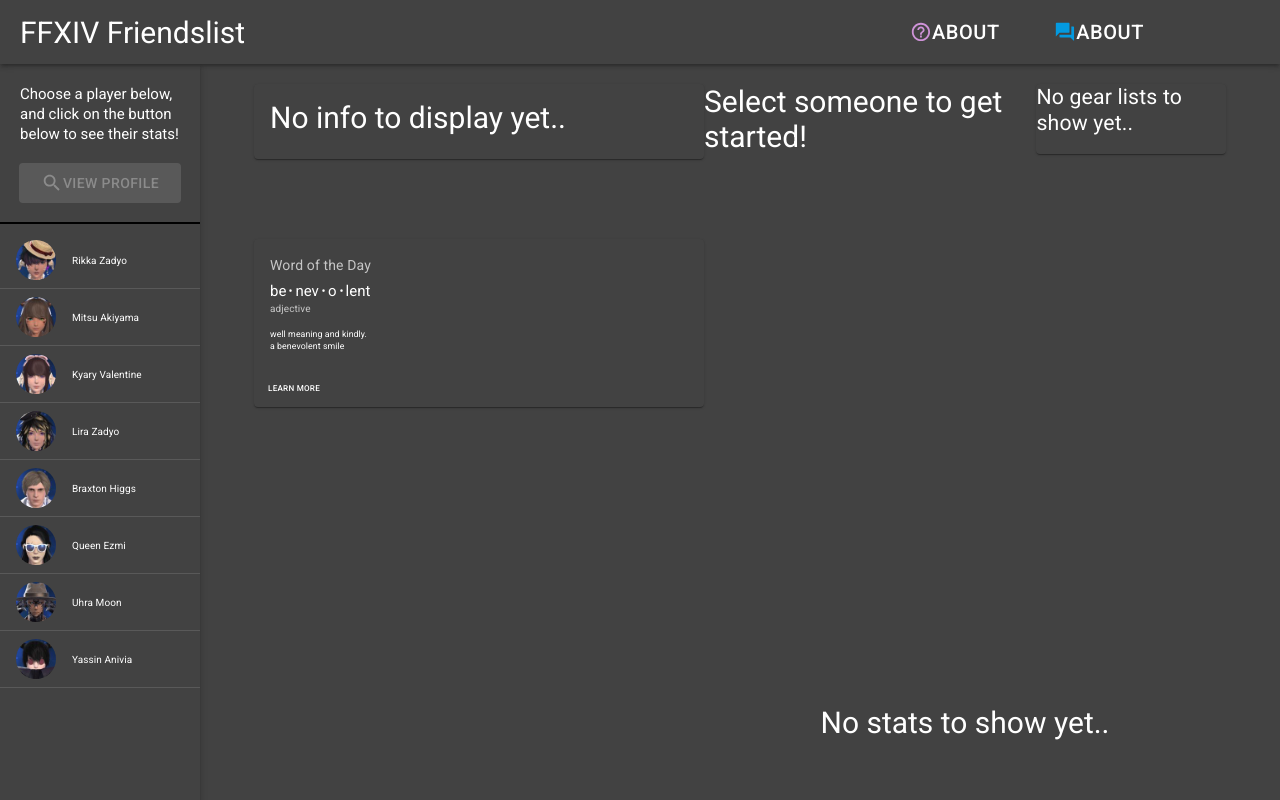
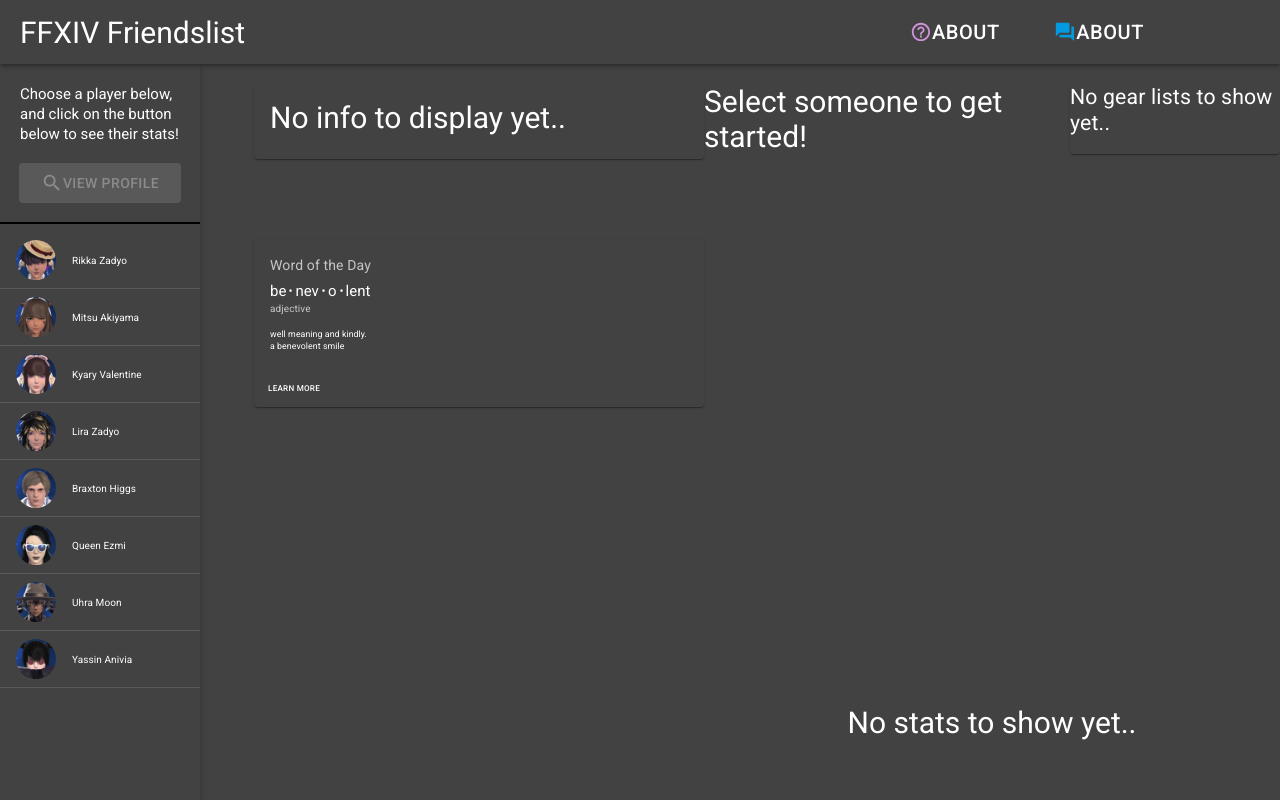
Before and after one commit to Yacheen/FFXIV-Friendslist, a React (Create React App) app: page / in a window 1280 px wide. Shown: the top 800 px of the page. Built offline with nearby package versions, Linux system fonts and the light colour scheme.

Commit message:
added meta information card

```diff
--- a/src/CSS/App.css
+++ b/src/CSS/App.css
@@ -113,8 +113,8 @@
 }
 
 .home-container .home-content-container .home-content {
-  max-width: 90%;
-  margin: 2rem auto;
+  max-width: 95%;
+  margin: 2rem 0 2rem auto;
   display: -webkit-box;
   display: -ms-flexbox;
   display: flex;
@@ -154,8 +154,10 @@
           align-items: center;
 }
 
-.home-container .home-content-container .home-content .home-left-side .home-left-side-content .person-meta-information-container .meta-info-top img {
-  max-width: 10%;
+.home-container .home-content-container .home-content .home-left-side .home-left-side-content .person-meta-information-container .meta-info-top .job-info img {
+  display: inline;
+  width: 3rem;
+  height: 3rem;
 }
 
 .home-container .home-content-container .home-content .home-left-side .home-left-side-content .person-meta-information-container .meta-info-bottom {
@@ -183,7 +185,7 @@
 }
 
 .home-container .home-content-container .home-content .home-right-side .char-model-and-gear-container {
-  max-height: 70rem;
+  max-height: 80%;
   display: -webkit-box;
   display: -ms-flexbox;
   display: flex;
--- a/src/CSS/_Home.scss
+++ b/src/CSS/_Home.scss
@@ -9,8 +9,8 @@
         min-width: 80%;
 
         .home-content {
-            max-width: 90%;
-            margin: 2rem auto;
+            max-width: 95%;
+            margin: 2rem 0 2rem auto;
             display: flex;
             justify-content: space-between;
             .home-left-side {
@@ -25,10 +25,12 @@
                             .job-info {
                                 display: flex;
                                 align-items: center;
-                            }
 
-                            img {
-                                max-width: 10%;
+                                img {
+                                    display: inline;
+                                    width: 3rem;
+                                    height: 3rem;
+                                }
                             }
                         }
                         .meta-info-bottom {
@@ -45,9 +47,10 @@
                 flex-direction: column;
                 justify-content: space-between;
                 .char-model-and-gear-container {
-                    max-height: 70rem;
+                    max-height: 80%;
                     display: flex;
                     justify-content: flex-end;
+
                     .char-model-container {
                         margin-right: 2rem;
                         max-height: 76rem;
--- a/src/components/PersonMetaInformation.jsx
+++ b/src/components/PersonMetaInformation.jsx
@@ -30,6 +30,9 @@
 
 export default function PersonMetaInformation({ FFXIVData }) {
     const classes = useStyles();
+    const capitalizeFirstLetter = (string) => {
+        return string.charAt(0).toUpperCase() + string.slice(1);
+    };
 
     if (FFXIVData) {
         return (
@@ -38,16 +41,20 @@
                     <Typography noWrap={true} variant="h3" color="primary">
                         {FFXIVData.Character.Name}
                     </Typography>
-                    <Typography noWrap={true} variant="h4">
-                        Race: {FFXIVData.Character.Race.Name}
-                    </Typography>
                     <Typography className="job-info" noWrap={true} variant="h4">
-                        Class: {FFXIVData.Character.ActiveClassJob.Job.Name}
+                        Class:{" "}
+                        {capitalizeFirstLetter(
+                            FFXIVData.Character.ActiveClassJob.Job.Name
+                        )}
                         <img
                             src={`https://xivapi.com${FFXIVData.Character.ActiveClassJob.Job.Icon}`}
                             alt={`class icon`}
                         />
                     </Typography>
+                    <Typography noWrap={true} variant="h4">
+                        Race: {FFXIVData.Character.Race.Name}
+                    </Typography>
+
                     <Typography variant="h4">
                         Server: {FFXIVData.Character.Server}
                     </Typography>
```
Also changed, not shown: 1 other file (tests, documents, lock files or other folders).
